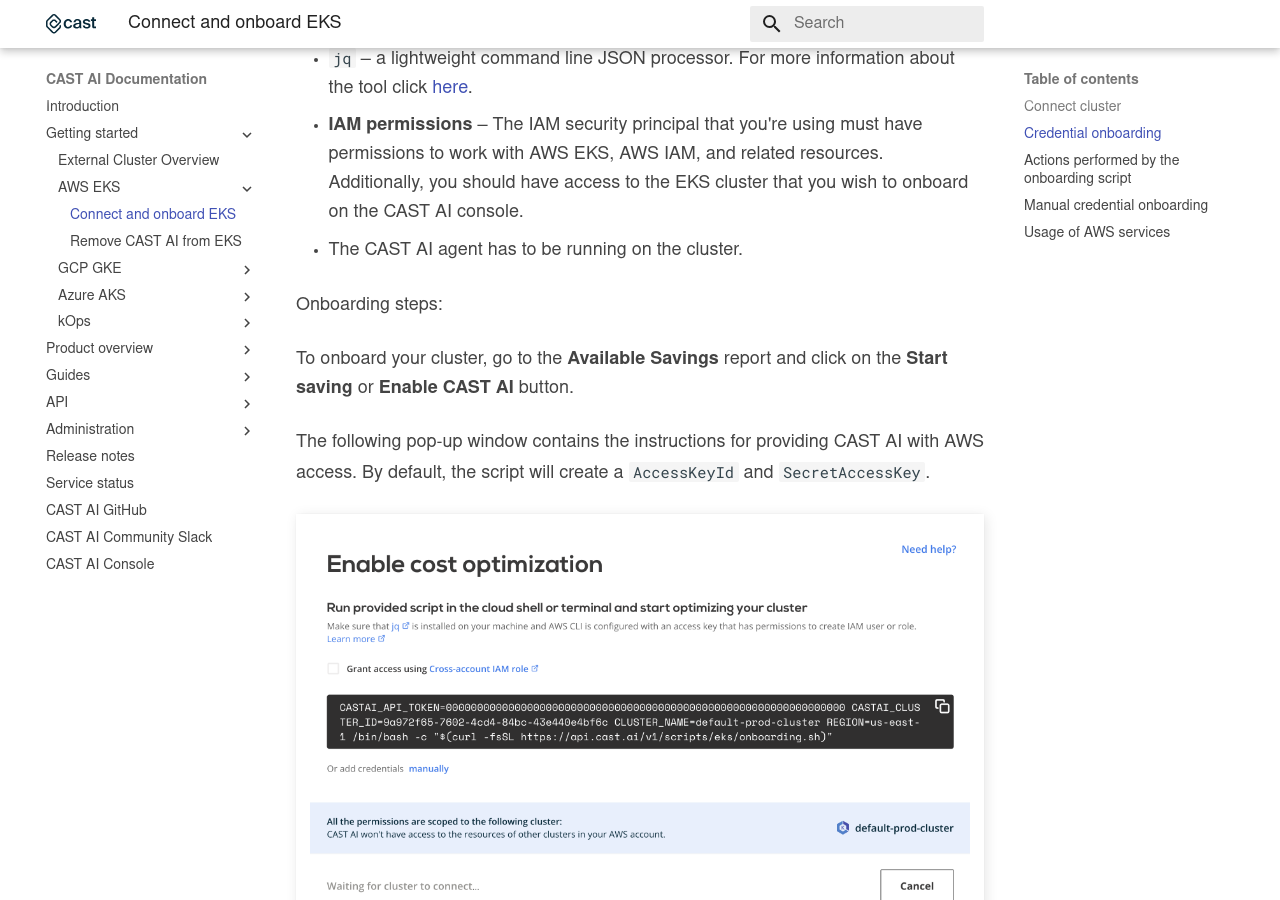
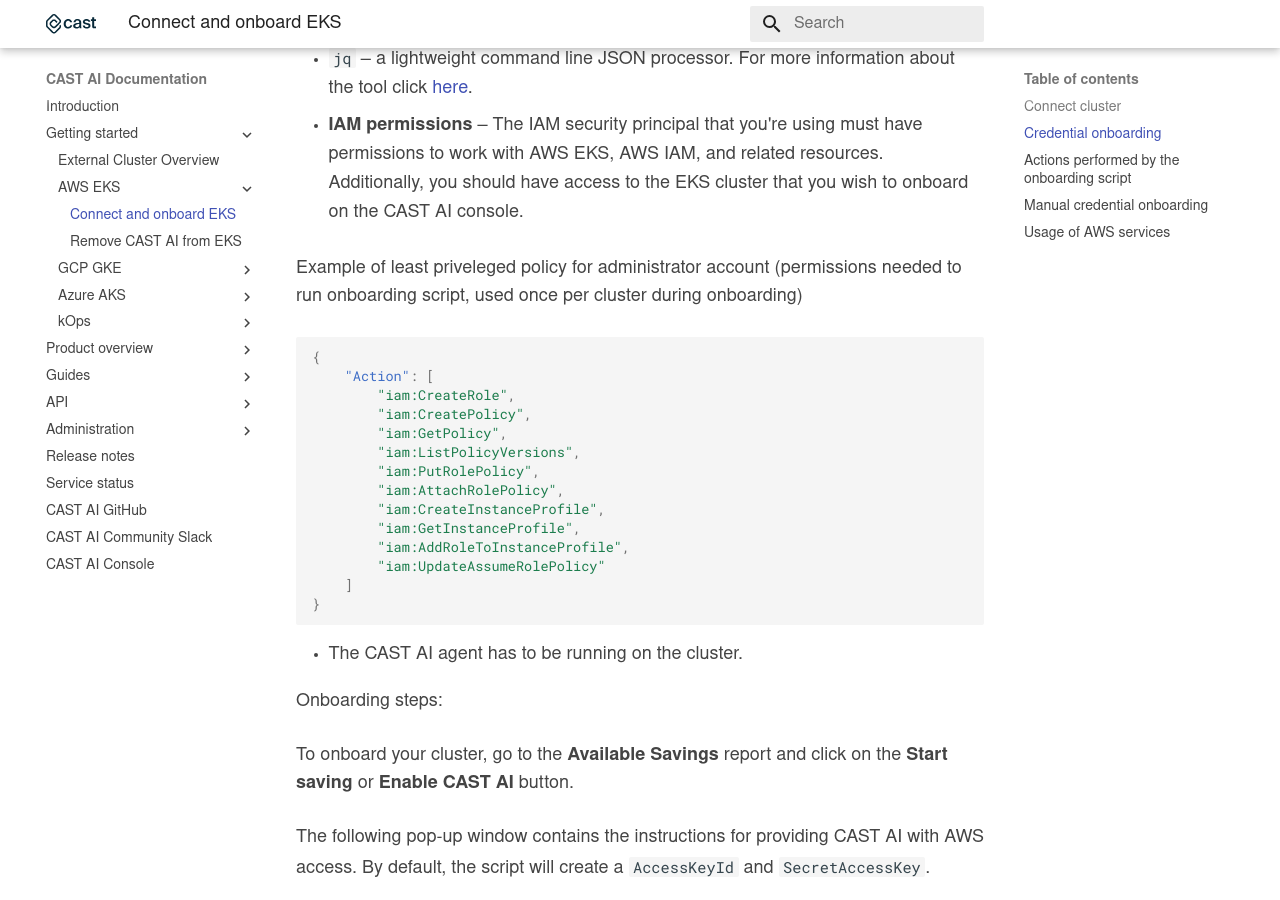
Before and after one commit to castai/docs, an MkDocs documentation site: the page built from docs/getting-started/eks/eks.md, in a window 1280 px wide and 900 px high, scrolled down 1815 px. Built offline with MkDocs 1.6.1 and Material for MkDocs 9.7.7, drawn with Linux system fonts in a browser that asks for light colours; some web fonts are replaced.

Commit message:
eks permissions for administrator for onboarding (#217)
* eks permissions for the administrator for onboarding

* Update eks.md

````diff
--- a/docs/getting-started/eks/eks.md
+++ b/docs/getting-started/eks/eks.md
@@ -41,6 +41,25 @@
 
 - **IAM permissions** – The IAM security principal that you're using must have permissions to work with AWS EKS, AWS IAM,
   and related resources. Additionally, you should have access to the EKS cluster that you wish to onboard on the CAST AI console.
+
+Example of least priveleged policy for administrator account (permissions needed to run onboarding script, used once per cluster during onboarding)
+
+```json
+{
+    "Action": [
+        "iam:CreateRole",
+        "iam:CreatePolicy",
+        "iam:GetPolicy",
+        "iam:ListPolicyVersions",
+        "iam:PutRolePolicy",
+        "iam:AttachRolePolicy",
+        "iam:CreateInstanceProfile",
+        "iam:GetInstanceProfile",
+        "iam:AddRoleToInstanceProfile",
+        "iam:UpdateAssumeRolePolicy"
+    ]
+}
+```
 
 - The CAST AI agent has to be running on the cluster.
 
````
